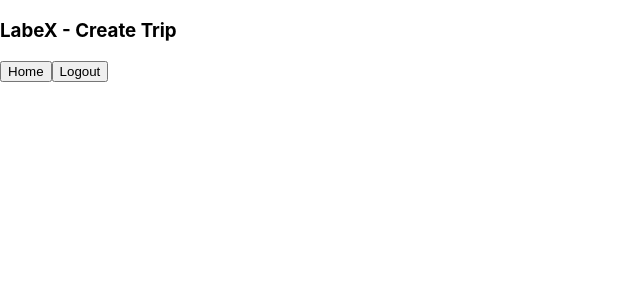
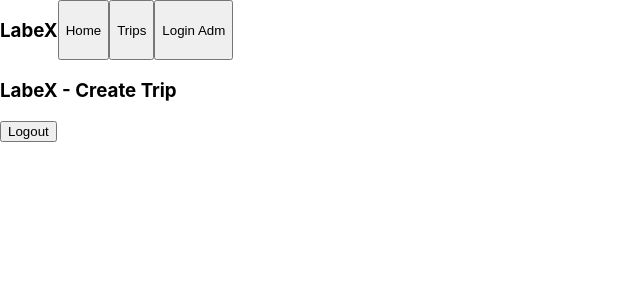
Before and after one commit to future4code/Beatriz-Cupolillo, a React (Create React App) app in the folder semana10/labex-project/: page /createTrip in a window 1280 px wide. Shown: the top 300 px of the page, without its empty margins (0-640 px from the left). Built offline with nearby package versions, Linux system fonts and the light colour scheme.

Commit message:
redefini algumas rotas

```diff
--- a/semana10/labex-project/src/Components/CreateTripPage.js
+++ b/semana10/labex-project/src/Components/CreateTripPage.js
@@ -5,18 +5,14 @@ import NavBar from "./NavBar"
 export default function CreateTripPage(){
     const history = useHistory();
 
-    const goToHome = () => {
-        history.push("/")
-    }
-
     const goToLoginPage = () => {
         history.push("/login")
     }
 
     return (
         <div>
+            <NavBar />
             <h3>LabeX - Create Trip</h3>
-            <button onClick={goToHome}>Home</button>
             <button onClick={goToLoginPage}>Logout</button>
         </div>
     )
```
